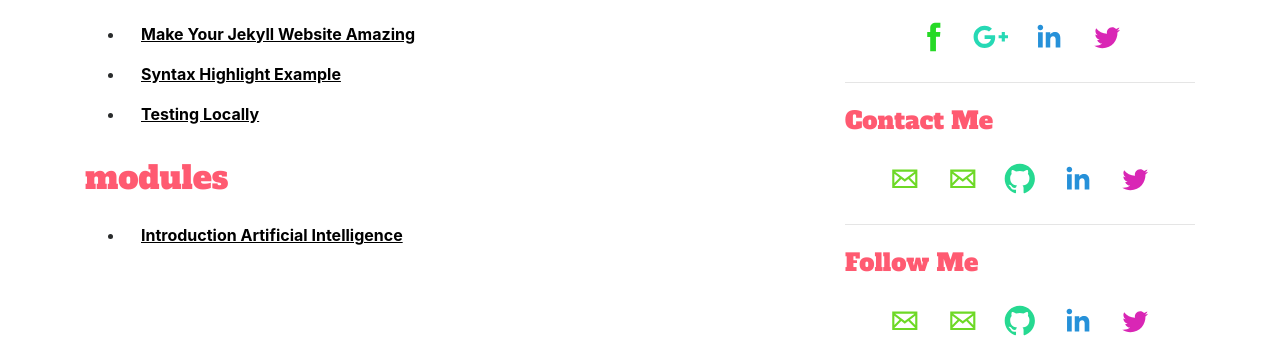
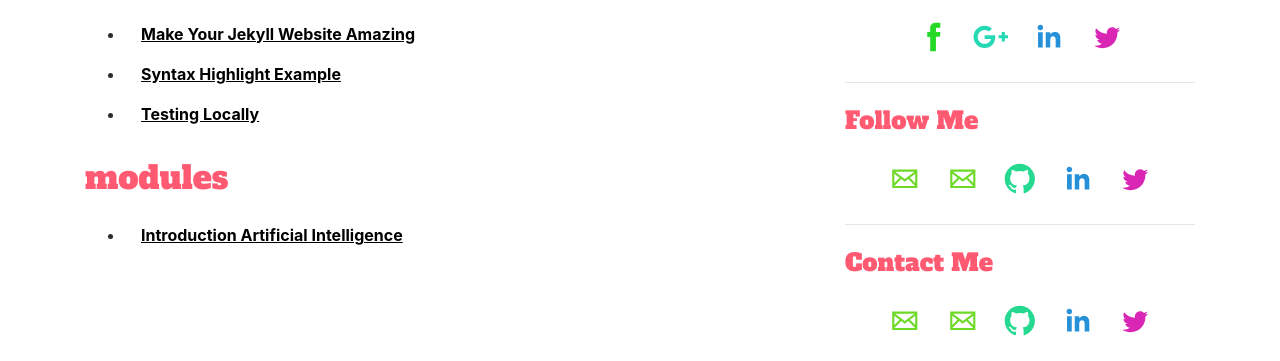
Before and after one commit to learning-artificial-intelligence/learning-artificial-intelligence.github.io, a Jekyll site: the page built from categories.html, in a window 1280 px wide and 900 px high, scrolled down 930 px. Shown: the part 150-511 px from the top of the window. Built offline with Jekyll 4.4.1, drawn with Linux system fonts in a browser that asks for light colours; nearby versions of some CDN libraries; some web fonts are replaced; comment, search, counter and statistics services are not loaded.

Commit message:
Some minor changes added
Some minor changes added

```diff
--- a/_includes/side-bar.html
+++ b/_includes/side-bar.html
@@ -9,14 +9,14 @@
   <hr>
   <div>
     <div class="post">
-      <h4>Contact Me</h4>
+      <h4>Follow Me</h4>
     </div>
     {% include social-block.html %}
   </div>
   <hr>
   <div>
     <div class="post">
-      <h4>Follow Me</h4>
+      <h4>Contact Me</h4>
     </div>
     {% include social-block.html %}
   </div>
```
